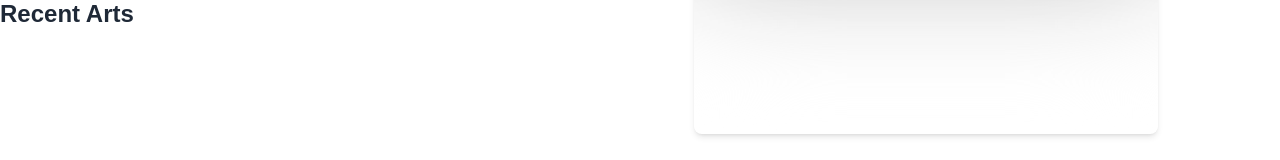
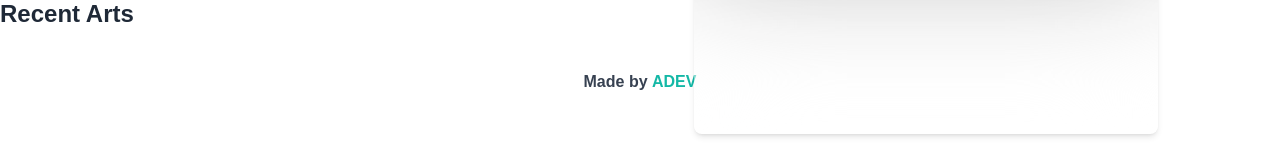
Before and after one commit to ADEV-00/ai-image-generator, a Next.js app: page / in a window 1280 px wide. Shown: the part 506-666 px from the top of the page. Built offline with nearby package versions, Linux system fonts and the light colour scheme.

Commit message:
Added footer

```diff
--- a/pages/index.tsx
+++ b/pages/index.tsx
@@ -181,6 +181,14 @@ const Home: NextPage = () => {
             })}
         </div>
       </main>
+      <footer className="w-full flex justify-center items-center text-gray-700 dark:text-gray-300 flex-col fade-in-down-delay-2 font-bold my-5">
+        <Link href="https://github.com/ADEV-00" legacyBehavior>
+          <a target="_blank">
+            Made by <span className="text-teal-500 font-black">ADEV</span>
+          </a>
+        </Link>
+        <div></div>
+      </footer>
     </div>
   );
 };
```
